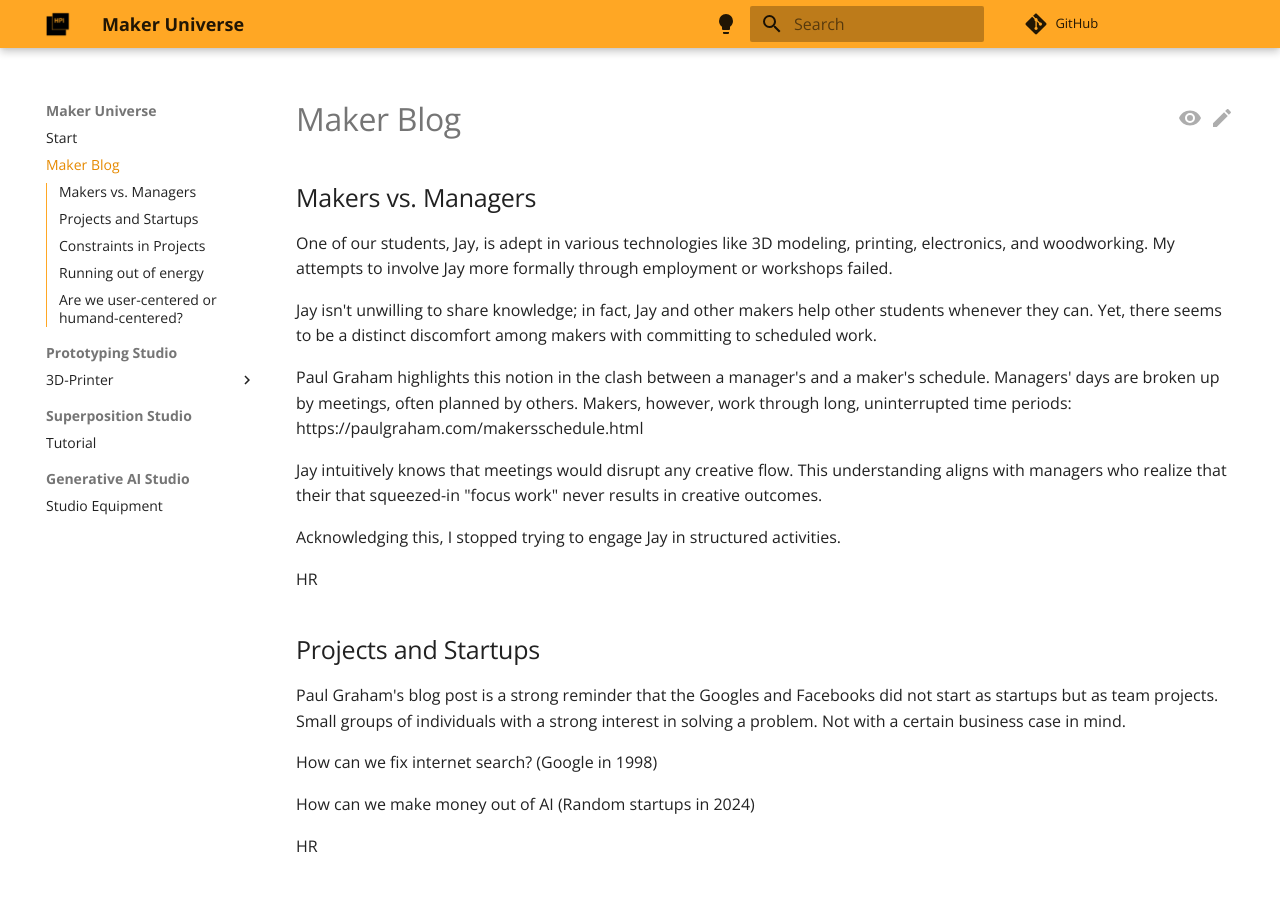
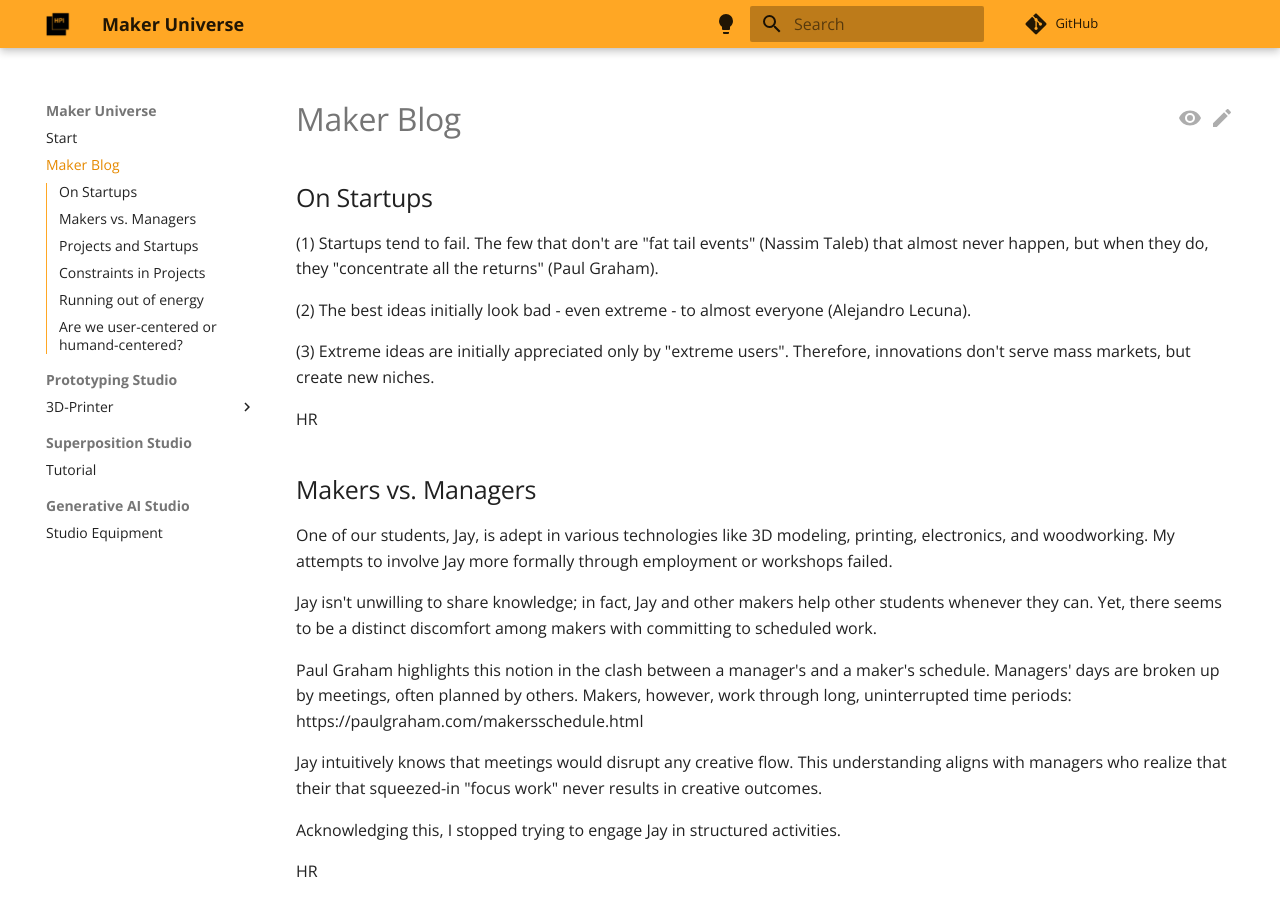
Before and after one commit to makeruniverse/docs, an MkDocs documentation site: the page built from docs/blog/blog.md, in a window 1280 px wide and 900 px high. Built offline with MkDocs 1.6.1 and Material for MkDocs 9.7.7, drawn with Linux system fonts in a browser that asks for light colours; comment, search, counter and statistics services are not loaded.

Commit message:
new blog post "on startups"

```diff
--- a/docs/blog/blog.md
+++ b/docs/blog/blog.md
@@ -1,4 +1,15 @@
 # Maker Blog
+
+## On Startups
+
+(1) Startups tend to fail. The few that don't are "fat tail events" (Nassim Taleb) that almost never happen, but when they do, they "concentrate all the returns" (Paul Graham).
+
+(2) The best ideas initially look bad - even extreme - to almost everyone (Alejandro Lecuna).
+
+(3) Extreme ideas are initially appreciated only by "extreme users". Therefore, innovations don't serve mass markets, but create new niches.
+
+HR
+
 
 ## Makers vs. Managers
 
```
